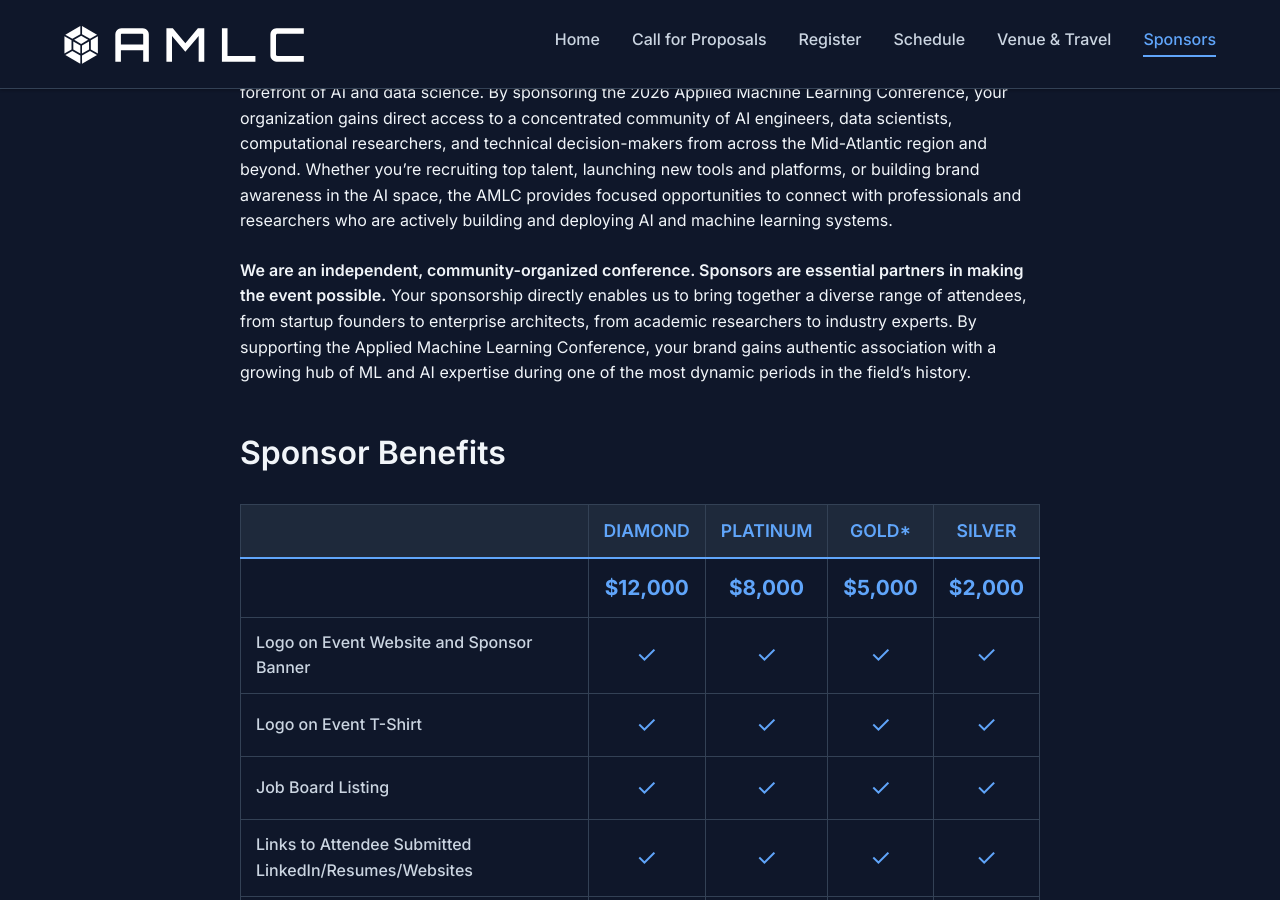
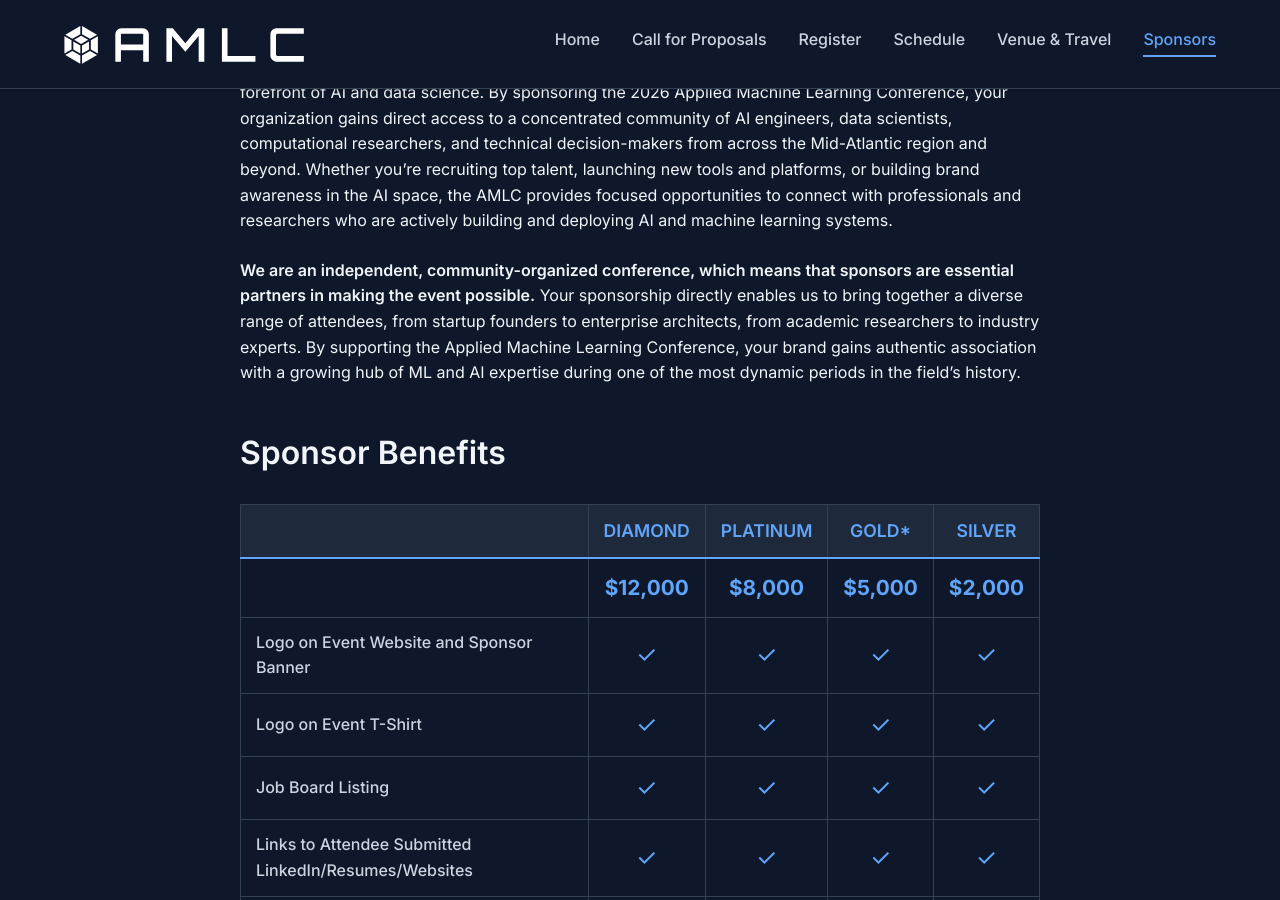
Before and after one commit to pwharrison/amlc-website, a Jekyll site: the page built from 2026/sponsors.md, in a window 1280 px wide and 900 px high, scrolled down 382 px. Built offline with Jekyll 4.4.1, drawn with Linux system fonts in a browser that asks for light colours.

Commit message:
update text on sponsorship page

```diff
--- a/2026/sponsors.md
+++ b/2026/sponsors.md
@@ -13,7 +13,7 @@
 
 The Applied Machine Learning Conference brings together practitioners, researchers, and leaders at the forefront of AI and data science. By sponsoring the 2026 Applied Machine Learning Conference, your organization gains direct access to a concentrated community of AI engineers, data scientists, computational researchers, and technical decision-makers from across the Mid-Atlantic region and beyond. Whether you're recruiting top talent, launching new tools and platforms, or building brand awareness in the AI space, the AMLC provides focused opportunities to connect with professionals and researchers who are actively building and deploying AI and machine learning systems.
 
-**We are an independent, community-organized conference. Sponsors are essential partners in making the event possible.** Your sponsorship directly enables us to bring together a diverse range of attendees, from startup founders to enterprise architects, from academic researchers to industry experts. By supporting the Applied Machine Learning Conference, your brand gains authentic association with a growing hub of ML and AI expertise during one of the most dynamic periods in the field's history.
+**We are an independent, community-organized conference, which means that sponsors are essential partners in making the event possible.** Your sponsorship directly enables us to bring together a diverse range of attendees, from startup founders to enterprise architects, from academic researchers to industry experts. By supporting the Applied Machine Learning Conference, your brand gains authentic association with a growing hub of ML and AI expertise during one of the most dynamic periods in the field's history.
 
 ## Sponsor Benefits
 
```
